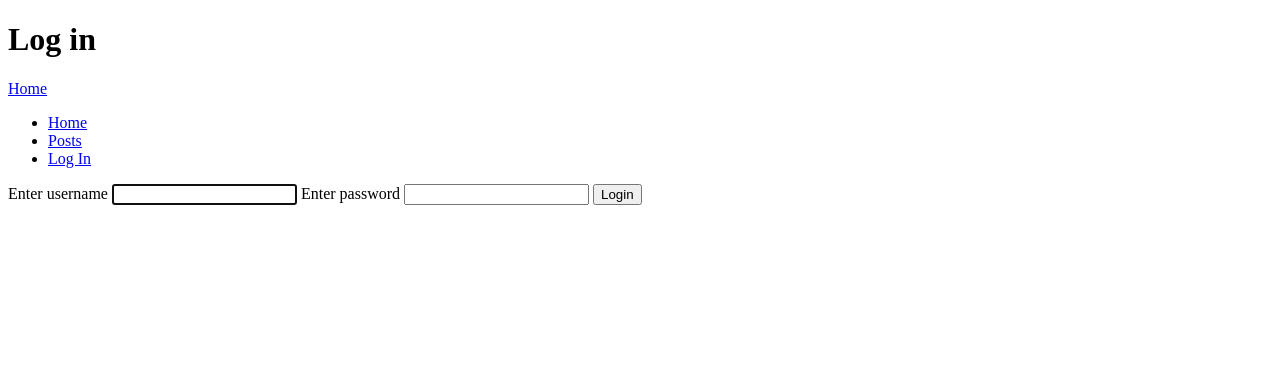
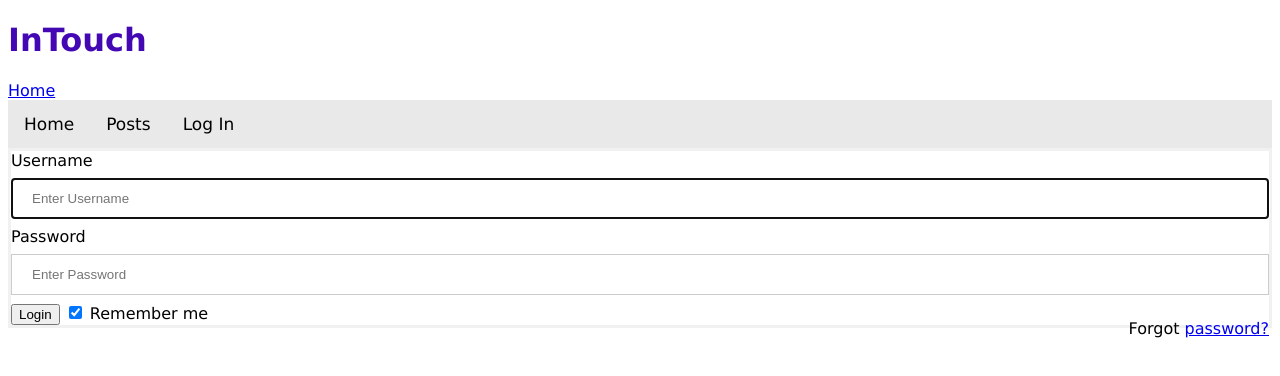
Before and after one commit to ariannaabdi362462/WebApps-socialMediaClone, a website: page public/login.html in a window 1280 px wide. Drawn offline with Linux system fonts and the light colour scheme.

Commit message:
06/01
updated CSS

```diff
--- a/public/css/style.css
+++ b/public/css/style.css
@@ -1,3 +1,33 @@
+body {
+    font-family:Verdana, Geneva, Tahoma, sans-serif
+}
+
 h1{
-    text-decoration: blue;
+    font-family: 'Lucida Sans', 'Lucida Sans Regular', 'Lucida Grande', 'Lucida Sans Unicode', Geneva, Verdana, sans-serif;
+    color:rgb(68, 7, 180);
 }
+
+.navBar{
+  overflow: hidden;
+  background-color: #e9e9e9;
+}
+
+.navBar a{
+  float: left;
+  display: block;
+  color: black;
+  text-align: center;
+  padding: 14px 16px;
+  text-decoration: none;
+  font-size: 17px;
+}
+
+.navBar a:hover {
+    background-color: #ddd;
+    color: black;
+}
+
+.navBar a.active{
+   background-color: #2196F3;
+  color: white;
+}
--- a/public/login.html
+++ b/public/login.html
@@ -5,22 +5,73 @@
     <meta name="viewport" content="width=device-width, initial-scale=1.0">
     <title>Log In</title>
 </head>
+<style>
+h1{
+    font-family:Verdana, Geneva, Tahoma, sans-serif;
+    color:rgb(68, 7, 180);
+}
+body {
+
+    font-family:Verdana, Geneva, Tahoma, sans-serif;
+}
+
+form {border: 3px solid #f1f1f1;
+}
+
+.navBar{
+  overflow: hidden;
+  background-color: #e9e9e9;
+}
+
+.navBar a{
+  float: left;
+  display: block;
+  color: black;
+  text-align: center;
+  padding: 14px 16px;
+  text-decoration: none;
+  font-size: 17px;
+}
+
+.navBar a:hover {
+    background-color: #ddd;
+    color: black;
+}
+
+.navBar a.active{
+   background-color: #2196F3;
+  color: white;
+}
+
+input[type=text], input[type=password] {
+  width: 100%;
+  padding: 12px 20px;
+  margin: 8px 0;
+  display: inline-block;
+  border: 1px solid #ccc;
+  box-sizing: border-box;
+}
+span.psw {
+  float: right;
+  padding-top: 16px;
+}
+
+</style>
 <body>
-    <h1>Log in</h1>
+    <h1>InTouch</h1>
     <a href="/index.html">Home</a>
     <!-- <script src ="js/login.js"></script> Js file -->
-    <nav>
-        <ul>
-            <li>
+
+    <nav class ="navBar">
+
+
                 <a href="/index.html">Home</a>
-            </li>
-            <li>
+
                 <a href="/new-posts.html">Posts</a>
-            </li>
-            <li>
+
                 <a href="/login.html">Log In</a>
-            </li>
-        </ul>
+
+
     </nav>
 
     <!---Display Result-->
@@ -28,14 +79,20 @@
  </div>
 
     <form id ="login" name="login"> <!-- TODO: Add username address input -->
-         <label for ="username">Enter username</label>
-        <input id="username" type="text" name="username" autofocus>
+         <label for ="username">Username</label>
+        <input id="username" placeholder="Enter Username" type="text" name="username" autofocus>
         <!-- TODO: Add password address input -->
-        <label for ="password">Enter password</label>
-        <input id="password" type="password" name="password" autofocus>
+        <label for ="password">Password</label>
+        <input id="password" placeholder="Enter Password" type="password" name="password" autofocus>
         <!-- TODO: Add submit button -->
         <input type="submit" value="Login"/>
-    </form>
+        <input type="checkbox" checked="checked" name="remember"> Remember me
+    </label>
+
+    <span class="psw">Forgot <a href="#">password?</a></span>
+
+</form>
+
 
     <script type="text/javascript">
 
```
Also changed, not shown: public/index.html (+40 -10 lines), public/new-posts.html (+3 -0 lines).
